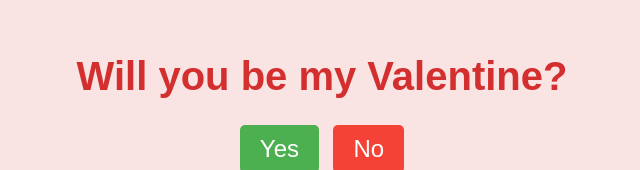
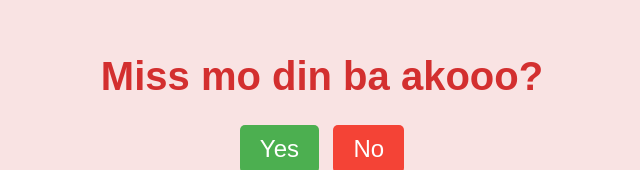
Before and after one commit to kenduckworth23/owokf, a plain HTML site: page index.html in a window 1280 px wide. Shown: the part 138-308 px from the top of the page, without its empty margins (318-958 px from the left). Drawn offline with Linux system fonts and the light colour scheme; no server answers.

Commit message:
Update index.html

```diff
--- a/index.html
+++ b/index.html
@@ -3,12 +3,12 @@
 <head>
     <meta charset="UTF-8">
     <meta name="viewport" content="width=device-width, initial-scale=1.0">
-    <title>Will You Be My Valentine?</title>
+    <title>Miss mo din ba akooo?</title>
     <link rel="stylesheet" href="styles.css">
 </head>
 <body>
     <div class="container">
-        <h1>Will you be my Valentine?</h1>
+        <h1>Miss mo din ba akooo?</h1>
         <div class="buttons">
             <button class="yes-button" onclick="handleYesClick()">Yes</button>
             <button class="no-button" onclick="handleNoClick()">No</button>
```
